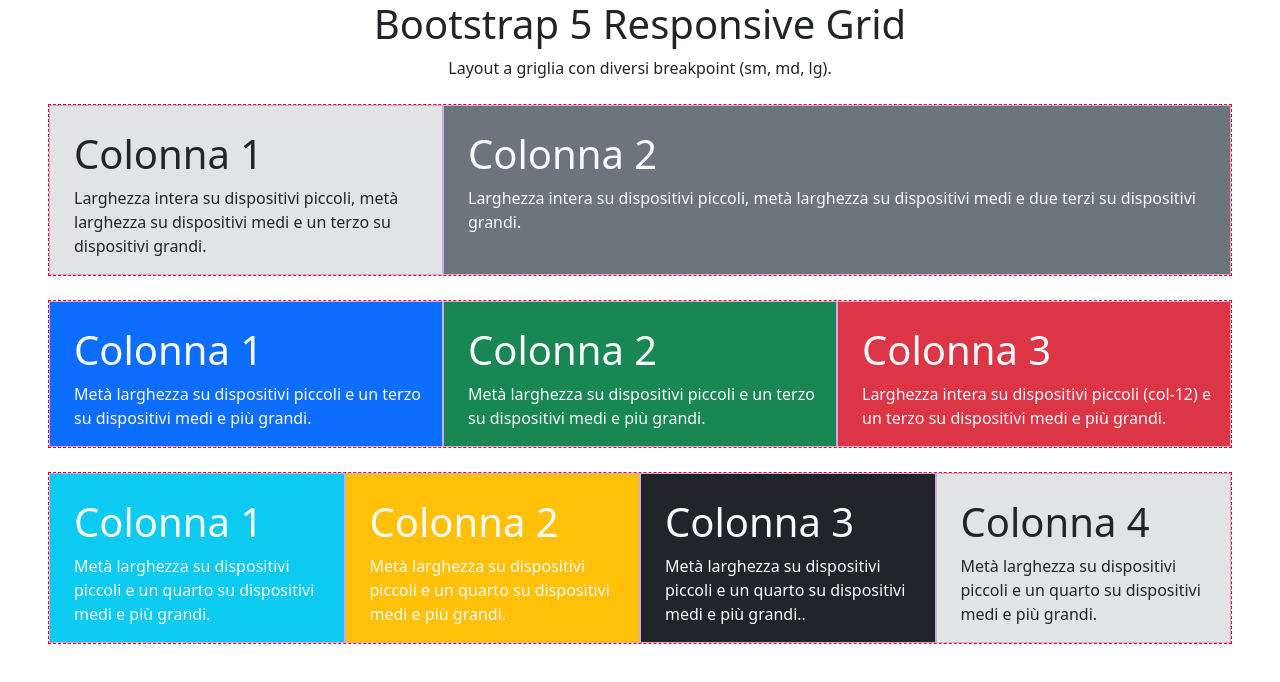
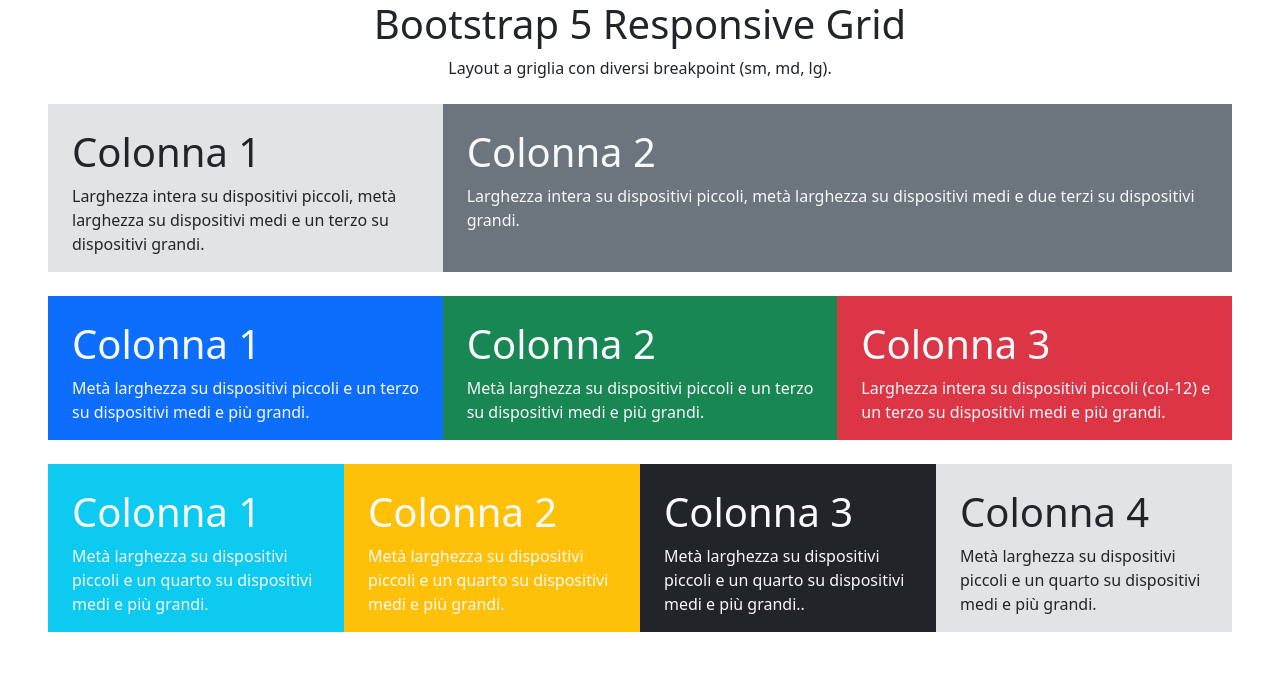
Before and after one commit to Alex-Mihov/htmlcss-bootstrap-layout, a plain HTML site: page index.html in a window 1280 px wide. Drawn offline with nearby package versions, Linux system fonts and the light colour scheme.

Commit message:
fix borders

```diff
--- a/css/style.css
+++ b/css/style.css
@@ -1,16 +1,16 @@
 /* regole di debug macro */
 
 [class^='container'] {
-    border: 1px dashed black;
-    background-color: lightblue;
+    /* border: 1px dashed black;
+    background-color: lightblue; */
 
 }
 
 [class^='row'] {
-    border: 1px dashed red;
+    /* border: 1px dashed red; */
 }
 
 [class^='col'] {
-    background-color: #f1d2e7;
-    border: 1px solid #d0a8eb;
+    /* background-color: #f1d2e7;
+    border: 1px solid #d0a8eb; */
 }
```
